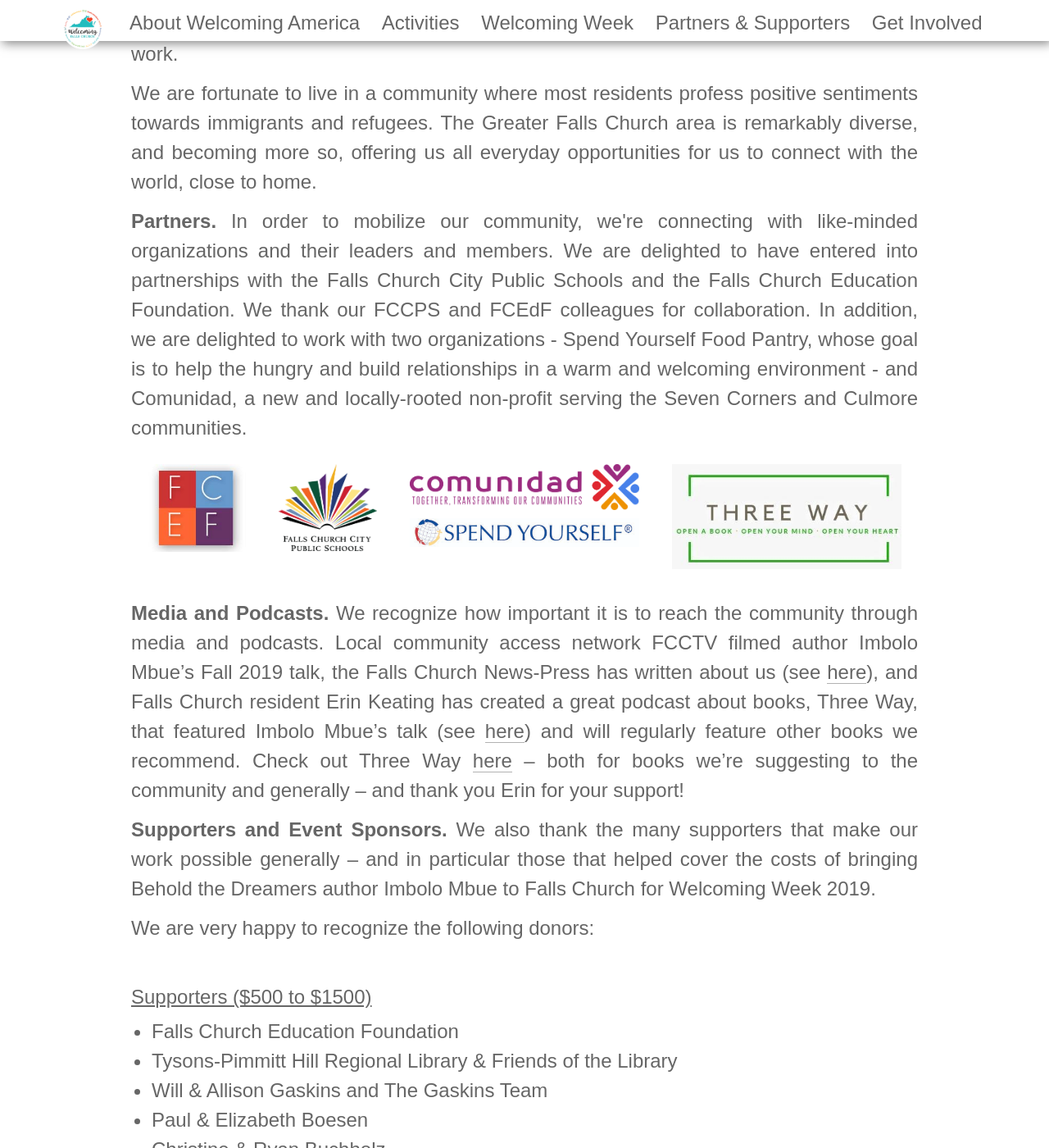
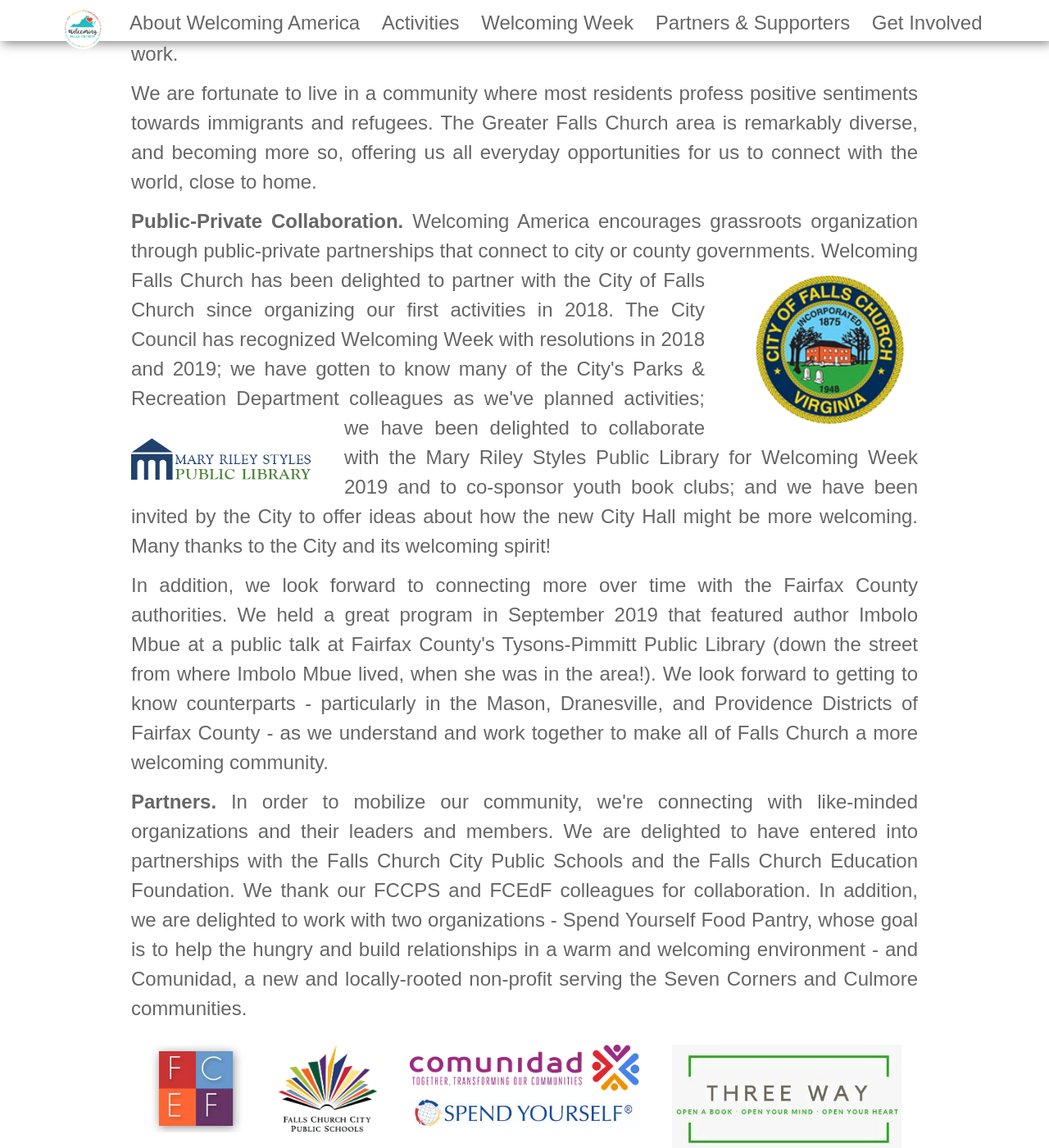
Before and after one commit to wfctest/wfctest, a Jekyll site: the page built from partners-and-supporters.html, in a window 1280 px wide and 1400 px high, scrolled down 292 px. Shown: the whole window at 82% size. Built offline with Jekyll 4.4.1, drawn with Linux system fonts in a browser that asks for light colours; some web fonts are replaced; some of the changed text lies outside the part shown.

Commit message:
Update partners page and dates

```diff
--- a/activities.html
+++ b/activities.html
@@ -16,8 +16,8 @@ permalink: /activities/
     </ul>
     <p>Also, you should know that Welcoming Falls Church has activities year-round, but we'd highlight:</p>
     <ul>
-    <li>Conversation and Community Service Month, this year in May; and</li>
-    <li>Welcoming Week, this year: September 10-20.</li>
+        <li>Conversation and Community Service Month, in April; and</li>
+        <li>Welcoming Week, this year: September 12-20.</li>
     </ul>
     <p>We hope you can join us. For more information about upcoming activities, explore ways to <a href="/activities/learn">learn</a>, <a href="/activities/serve">serve</a>, and <a href="/activities/live">live</a>&mdash;together, to build a community of neighbors.</p>
     <p>And what's the best way to stay in touch about our activity calendar? If you've not already done so, please <a href="/get-involved">provide us your contact information to get involved</a> in Welcoming Falls Church.</p>
--- a/css/main.css
+++ b/css/main.css
@@ -189,6 +189,20 @@ p.heading {
     margin-top: 10px;
     display: block;
 }
+.inline-img {
+    display: inline-block;
+    margin-top: 10px;
+    width: calc(25% - 20px);
+    min-width: 150px;
+}
+.inline-img.right {
+    float: right;
+    margin-left: 40px;
+}
+.inline-img.left {
+    float: left;
+    margin-right: 40px;
+}
 #nav-list-button {
     width: 40px;
     height: 40px;
@@ -274,7 +288,7 @@ body.nav-open {
         vertical-align: middle;
     }
     #partner-images img {
-        max-height: 100px;
+        max-height: 300px;
         max-width: 300px;
     }
     .jumbotron.split > img ~ p {
--- a/partners-and-supporters.html
+++ b/partners-and-supporters.html
@@ -5,6 +5,14 @@ layout: default
     <h1>Partners & Supporters</h1>
     <p>Welcoming Falls Church celebrates the efforts of many like-minded people in the community to welcome immigrants and refugees. Local government authorities; community and civic organizations; churches, synagogues, and mosques; and perhaps most importantly individuals and families who befriend neighbors, acquaintances, classmates, are engaging international residents of our community and making welcoming work.</p>
     <p>We are fortunate to live in a community where most residents profess positive sentiments towards immigrants and refugees. The Greater Falls Church area is remarkably diverse, and becoming more so, offering us all everyday opportunities for us to connect with the world, close to home.</p>
+    <p>
+        <span class="motive">Public-Private Collaboration.</span> Welcoming America encourages grassroots organization through public-private partnerships that connect to city or county governments.
+        <img src="/images/partners/city-of-falls-church-logo.png" class="inline-img right">
+        Welcoming Falls Church has been delighted to partner with the City of Falls Church since organizing our first activities in 2018. The City Council has recognized Welcoming Week with resolutions in 2018 and 2019; we have gotten to know many of the City's Parks & Recreation Department colleagues as we've planned activities;
+        <img src="/images/partners/mary-riley-styles-logo.png" class="inline-img left">
+        we have been delighted to collaborate with the Mary Riley Styles Public Library for Welcoming Week 2019 and to co-sponsor youth book clubs; and we have been invited by the City to offer ideas about how the new City Hall might be more welcoming. Many thanks to the City and its welcoming spirit!
+    </p>
+    <p>In addition, we look forward to connecting more over time with the Fairfax County authorities. We held a great program in September 2019 that featured author Imbolo Mbue at a public talk at Fairfax County's Tysons-Pimmitt Public Library (down the street from where Imbolo Mbue lived, when she was in the area!). We look forward to getting to know counterparts - particularly in the Mason, Dranesville, and Providence Districts of Fairfax County - as we understand and work together to make all of Falls Church a more welcoming community.</p>
     <p><span class="motive">Partners.</span> In order to mobilize our community, we're connecting with like-minded organizations and their leaders and members. We are delighted to have entered into partnerships with the Falls Church City Public Schools and the Falls Church Education Foundation. We thank our FCCPS and FCEdF colleagues for collaboration. In addition, we are delighted to work with two organizations - Spend Yourself Food Pantry, whose goal is to help the hungry and build relationships in a warm and welcoming environment - and Comunidad, a new and locally-rooted non-profit serving the Seven Corners and Culmore communities.</p>
     <div class="row small" id="partner-images">
         <div class="col-2"><img src="images/partners/fcef.jpg" width="100"></div>
@@ -15,6 +23,13 @@ layout: default
         </div>
         <div class="col-4"><img src="images/partners/three-way.jpg"></div>
     </div>
+    <p>
+        <span class="motive">Youth & Local PTAs.</span> One highlight of local support was when the 5th grade GIVE Day student ambassadors at Thomas Jefferson Elementary School selected Welcoming Falls Church as their local partner last January. The GIVE Day volunteers - hundreds of kids! - then created a large "mosaic" community art project with a welcoming theme, that they then presented to the City of Falls Church at a City Council meeting. We love working with local PTAs. What could be more grassroots?
+        <img src="/images/partners/FCEPTA Logo.gif" class="inline-img left">
+        We can't thank the Falls Church Elementary PTA enough for their development of this great project and willingness to partner with us long-term. Likewise, we thank the Mary Ellen Henderson Middle School for their consistent and enthusiastic support - and likewise for their membership's vote to make us a long-term partner.
+        <img src="/images/partners/MEHMS PTA Logo.png" class="inline-img right">
+        We are honored to work with you and so many of your families. And we look forward to working with the young people of Falls Church more and more. We are inspired by our youth to build a community of neighbors in real, practical ways!
+    </p>
     <p><span class="motive">Media and Podcasts.</span> We recognize how important it is to reach the community through media and podcasts. Local community access network FCCTV filmed author Imbolo Mbue’s Fall 2019 talk, the Falls Church News-Press has written about us (see <a href="https://fcnp.com/2019/09/12/welcome-falls-church-kicks-off-tomorrow-promoting-inclusion-in-little-city-community/">here</a>), and Falls Church resident Erin Keating has created a great podcast about books, Three Way, that featured Imbolo Mbue’s talk (see <a href="https://www.threewaypc.com/episodes/2019/9/10/quickie-featuring-behold-the-dreamers-by-imbolo-mbue">here</a>) and will regularly feature other books we recommend. Check out Three Way <a href="https://www.threewaypc.com/">here</a> – both for books we’re suggesting to the community and generally – and thank you Erin for your support!
     <p><span class="motive">Supporters and Event Sponsors.</span> We also thank the many supporters that make our work possible generally – and in particular those that helped cover the costs of bringing Behold the Dreamers author Imbolo Mbue to Falls Church for Welcoming Week 2019.</p>
     <p>We are very happy to recognize the following donors: </p>
--- a/welcoming-week.html
+++ b/welcoming-week.html
@@ -6,7 +6,7 @@ layout: default
     <div class="row">
         <div class="col-8">
             <p>"Welcoming Week" is observed annually in September by communities that are part of the welcoming movement. What a fantastic kick off we had to our first Welcoming Week in September 2018--and did even more to reach the community, with a great group of Community Partners, in September 2019.</p>
-            <p><a href="mailto:welcomingfallschurch@gmail.com">Email us</a> to let us know if you are interested in getting involved in Welcoming Week 2020, coming up September 10-20, 2020.</p>
+            <p><a href="mailto:welcomingfallschurch@gmail.com">Email us</a> to let us know if you are interested in getting involved in Welcoming Week 2020, coming up September 12-20, 2020.</p>
             <h3>Welcoming Week 2019</h3>
             <p>We had a great Welcoming Week in September 2019! We started with our First Annual Welcoming Week Ice Cream Party (co-sponsored by Little City Creamery) at Falls Church’s new, downtown park, and continued with no fewer than 11 events and activities here in Falls Church.</p>
             <p>Our big event was one to remember: <a href="http://www.imbolombue.com/behold-the-dreamers">Imbolo Mbue</a>, acclaimed author of <a href="http://www.imbolombue.com/behold-the-dreamers">Behold the Dreamers</a>, helped us kick off Welcoming Week in Falls Church, speaking about "Immigration and the American Dream" to over 180 at George Mason High School and 75 at the Tysons-Pimmitt Hill Regional Library. See <a href="assets/Welcoming Falls Church - Imbolo Mbue Event at GMHS - Program - Final.pdf">here</a> for the final program from Ms. Mbue’s talk at GMHS. Ms. Mbue, who has <a href="https://www.usatoday.com/story/life/books/2017/06/26/oprah-picks-debut-novel-behold-the-dreamers-for-book-club/103197042/">Falls Church ties</a>, also met with teachers from Mary Ellen Henderson Middle School and GMHS, and video clips from her talk were shown to all GMHS students, with discussion led by teachers, the following week.</p>
```
Also changed, not shown: images/partners/FCEPTA Logo.gif (added), images/partners/MEHMS PTA Logo.png (added), images/partners/city-of-falls-church-logo.png (added), images/partners/mary-riley-styles-logo.png (added).
